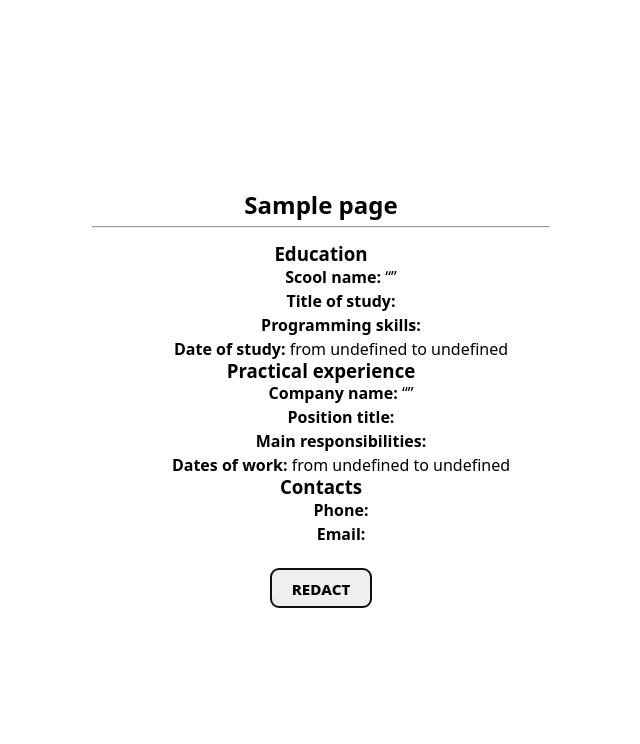
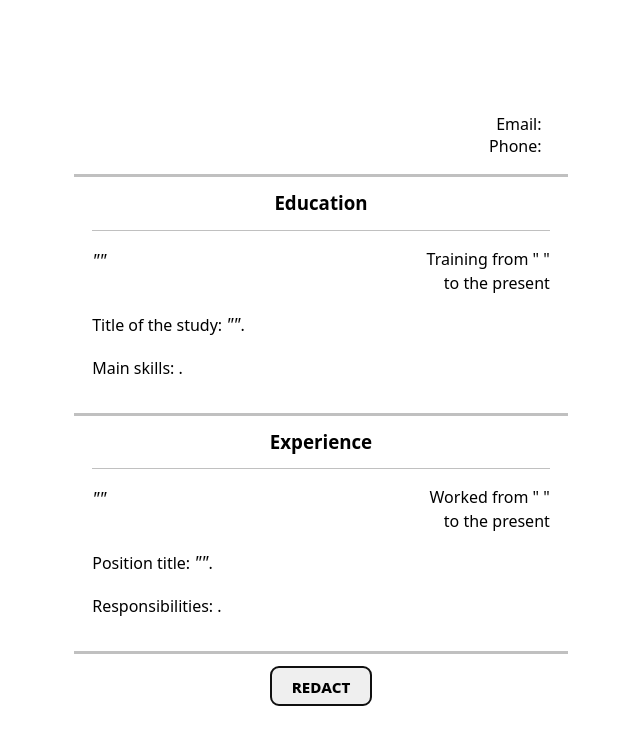
Before and after one commit to petrushya/sample-cv, a React (Vite) app: page / in a window 1280 px wide. Both pictures are taken after a click on the button "preview". Shown: the top 744 px of the page, without its empty margins (319-959 px from the left). Built offline with nearby package versions, Linux system fonts and the light colour scheme.

Commit message:
changed education.jsx experience.jsx person.jsx sample.jsx

```diff
--- a/src/components/experience.jsx
+++ b/src/components/experience.jsx
@@ -31,7 +31,7 @@ export default function Experience({
     const helpDataObj = {};
     Object.assign(helpExpertObj, initData.experience[0]);
     Object.assign(helpDataObj, initData.experience[0]);
-    helpExpertObj.id = "p-ed-" + expert.length;
+    helpExpertObj.id = "p-ex-" + expert.length;
     setExpert([...expert, helpExpertObj]);
     helpDataObj.id = helpExpertObj.id.slice(2);
     setData({ ...data, experience: [...data.experience, helpDataObj] });
@@ -58,9 +58,9 @@ export default function Experience({
   }
 
   return (
-    <section className="mrn-tp">
-      <div className="e-flx alg-cn jst-bw pdn-ln bg-gray">
-        <h2>Practical experience</h2>
+    <section className="mrn-t all-bdr">
+      <div className="e-flx aln-c jst-bw pdn-ln bg-gray">
+        <h2 className="pdn-bl">Practical experience</h2>
         <button
           className="bg-trs"
           name="visibility"
@@ -69,10 +69,21 @@ export default function Experience({
           {visualEx ? <span>&#x25B2;</span> : <span>&#x25BC;</span>}
         </button>
       </div>
-      {visualEx && (
-        <Fragment>
-          <div className="e-flx alg-cn jst-bw pdn-ln bg-lgray">
-            <h3>Place of work</h3>
+      {visualEx &&
+        expert.map((item, index) => (
+          <Fragment key={index + "formEx"}>
+            <div className="e-flx jst-bw pdn-ln bg-lgray">
+              <h3 className="pdn-bl">Place of work</h3>
+              {index > 0 ? (
+                <button
+                  mame="deleteForm"
+                  type="button"
+                  className="bg-trs"
+                  onClick={() => handleExpertDelete(index)}
+                >
+                  &#x1F7AC;
+                </button>
+              ) : (
                 <button
                   mame="addForm"
                   type="button"
@@ -81,30 +92,17 @@ export default function Experience({
                 >
                   more
                 </button>
+              )}
             </div>
-          {expert.map((item, index) => (
             <form
-              key={index + "formEx"}
               onSubmit={(e) => handleDataSave(e, index)}
-              className="e-flx dir-cl"
+              className="e-flx aln-d dir-cl"
             >
-              {index > 0 && (
-                <div className="e-flx alg-cn mrn-btm">
-                  <button
-                    mame="deleteForm"
-                    type="button"
-                    className="btn-sml bg-trs"
-                    onClick={() => handleExpertDelete(index)}
-                  >
-                    &#x1F7AC;
-                  </button>
-                </div>
-              )}
               <label>
                 Company name:
                 <input
                   id="company"
-                  name="name of the company"
+                  name="company"
                   placeholder="company"
                   autoComplete="off"
                   value={item.company}
@@ -117,7 +115,7 @@ export default function Experience({
                 Position title:
                 <input
                   id="position"
-                  name="position title"
+                  name="position"
                   placeholder="position"
                   autoComplete="off"
                   value={item.position}
@@ -130,8 +128,8 @@ export default function Experience({
                 Main responsibilities:
                 <input
                   id="duties"
-                  name="main responsibilities"
-                  placeholder="responsibility"
+                  name="duties"
+                  placeholder="duties"
                   autoComplete="off"
                   value={item.duties}
                   onChange={(e) => handleExpertValue(e, index)}
@@ -139,15 +137,15 @@ export default function Experience({
                 />
                 <span></span>
               </label>
-              <div className="e-flx jst-arn">
-                <label className="e-flx dir-cl alg-st">
+              <div className="e-flx jst-ar dw-100">
+                <label className="e-flx dir-cl aln-t">
                   Start work:
                   <div>
                     <input
                       id="startWork"
                       type="date"
-                      name="getting started"
-                      className="slf-st"
+                      name="started"
+                      className="mrn-lt-n"
                       autoComplete="off"
                       value={item.startWork}
                       onChange={(e) => handleExpertValue(e, index)}
@@ -156,14 +154,14 @@ export default function Experience({
                     <span></span>
                   </div>
                 </label>
-                <label className="e-flx dir-cl alg-st">
+                <label className="e-flx dir-cl aln-t">
                   End work:
                   <div>
                     <input
                       id="endWork"
                       type="date"
-                      name="finished work"
-                      className="slf-st"
+                      name="finished"
+                      className="mrn-lt-n"
                       autoComplete="off"
                       value={item.endWork}
                       onChange={(e) => handleExpertValue(e, index)}
@@ -174,14 +172,13 @@ export default function Experience({
               <button
                 name="confirm"
                 disabled={(() => lockButton(index))()}
-                className="slf-cn mrn-tp"
+                className="slf-c mrn-t"
               >
                 confirm
               </button>
             </form>
+          </Fragment>
         ))}
-        </Fragment>
-      )}
     </section>
   );
 }
--- a/src/components/person.jsx
+++ b/src/components/person.jsx
@@ -22,9 +22,9 @@ export default function Person({
   }
 
   return (
-    <section>
-      <div className="e-flx alg-cn jst-bw pdn-ln bg-gray">
-        <h2>General information</h2>
+    <section className="all-bdr">
+      <div className="e-flx jst-bw pdn-ln bg-gray">
+        <h2 className="pdn-bl">General information</h2>
         <button
           className="bg-trs"
           name="show/hide"
@@ -34,17 +34,12 @@ export default function Person({
         </button>
       </div>
       {visualP && (
-        <div className="e-flx jst-st pdn-ln bg-lgray">
-          <h3>Personal details</h3>
-        </div>
-      )}
-      {visualP && (
-        <form className="e-flx dir-cl" onSubmit={handlePerson}>
+        <form className="e-flx aln-d dir-cl" onSubmit={handlePerson}>
           <label>
             Name:
             <input
               id="name"
-              name="first name"
+              name="name"
               placeholder="Name"
               autoComplete="off"
               value={person.name}
@@ -82,14 +77,14 @@ export default function Person({
             />
             <span></span>
           </label>
-          <label className="e-flx">
+          <label className="e-flx aln-d">
             Phone number:
             <div>
               <small className="blk">Format: 123-456-7890</small>
               <input
                 type="tel"
                 id="phone"
-                name="phone number"
+                name="phone"
                 placeholder="123-456-7890"
                 pattern="[0-9]{3}-[0-9]{3}-[0-9]{4}"
                 autoComplete="off"
@@ -104,7 +99,7 @@ export default function Person({
           </label>
           <button
             name="confirm"
-            className="slf-cn mrn-tp"
+            className="slf-c mrn-t"
             disabled={lockButton()}
           >
             confirm
--- a/src/components/sample.jsx
+++ b/src/components/sample.jsx
@@ -1,36 +1,80 @@
-export default function Page({ data }) {
+export default function Page({ data, person, educ, expert }) {
+  const personData = (() => (data.name ? data : person))();
+  const educData = (() => (data.education.school ? data.education : educ))();
+  const expertData = (() =>
+    data.experience.company ? data.experience : expert)();
 
   return (
-    <section className="max-width-80">
-      <h2>Sample page</h2>
-      <hr />
-      <dl>
-        <h2>{data.name + ' ' +
-          data.surname}</h2>
-        <dt><h3>Education</h3></dt>
-        <dd>
-          <b>Scool name:</b> &ldquo;{data.scool}&rdquo;<br />
-          <b>Title of study:</b> {data.title}<br />
-          <b>Programming skills:</b> {data.scills}<br />
-          <b>Date of study:</b> {'from ' + data.startStudy + ' to '
-          + (data.endStudy !== ''
-          ? data.endStudy : 'the present')}
-        </dd>
-        <dt><h3>Practical experience</h3></dt>
-        <dd>
-          <b>Company name:</b> &ldquo;{data.company}&rdquo;<br />
-          <b>Position title:</b> {data.position}<br />
-          <b>Main responsibilities:</b> {data.duties}<br />
-          <b>Dates of work:</b> {'from ' + data.startWork + ' to '
-          + (data.endWork !== ''
-            ? data.endWork : 'the present')}
-        </dd>
-        <dt><h3>Contacts</h3></dt>
-        <dd>
-          <b>Phone:</b> {data.tel}<br />
-          <b>Email:</b> {data.email}
-        </dd>
-      </dl>
-    </section>
-  )
+    <>
+      <section className="e-flx aln-d jst-bw pdn-bl pdn-ln bdr-bt">
+        <h2 className="pdn-bl mrn-bt txt-lt">
+          <em>{personData.name + " " + personData.surname}</em>
+        </h2>
+        <table>
+          <tbody>
+            <tr>
+              <th>Email:</th>
+              <td>
+                <em>{personData.email}</em>
+              </td>
+            </tr>
+            <tr>
+              <th>Phone:</th>
+              <td>
+                <em>{personData.phone}</em>
+              </td>
+            </tr>
+          </tbody>
+        </table>
+      </section>
+      <section className="e-flx dir-cl pdn-ln bdr-bt">
+        <h3 className="pdn-bl">Education</h3>
+        {educData.map((item, index) => (
+          <div key={index + "sample"} className="bdr-t pdn-bl dw-100">
+            <div className="e-flx aln-t jst-bw mrn-bt">
+              <span className="fnt-lsz txt-lt">
+                <em>"{item.school}"</em>
+              </span>
+              <span className="txt-rt">
+                Training from {item.startStudy || '" "'}<br />to{" "}
+                {item.endStudy || "the present"}
+              </span>
+            </div>
+            <div className="e-flx dir-cl aln-t txt-lt">
+              <span className="mrn-bt">
+                Title of the study: <em className="fnt-lsz">"{item.title}"</em>.
+              </span>
+              <span className="mrn-bt">
+                Main skills: <em className=" fnt-lsz">{item.skills}</em>.
+              </span>
+            </div>
+          </div>
+        ))}
+      </section>
+      <section className="e-flx dir-cl pdn-ln bdr-bt">
+        <h3 className="pdn-bl">Experience</h3>
+        {expertData.map((item, index) => (
+          <div key={index + "sample"} className="bdr-t pdn-bl dw-100">
+            <div className="e-flx aln-t jst-bw mrn-bt">
+              <span className="fnt-lsz txt-lt">
+                <em>"{item.company}"</em>
+              </span>
+              <span className="txt-rt">
+                Worked from {item.startWork || '" "'}<br />to{" "}
+                {item.endWork || "the present"}
+              </span>
+            </div>
+            <div className="e-flx dir-cl aln-t txt-lt">
+              <span className="mrn-bt">
+                Position title: <em className="fnt-lsz">"{item.position}"</em>.
+              </span>
+              <span className="mrn-bt">
+                Responsibilities: <em className="fnt-lsz">{item.duties}</em>.
+              </span>
+            </div>
+          </div>
+        ))}
+      </section>
+    </>
+  );
 }
```
Also changed, not shown: src/components/education.jsx (+34 -37 lines). Lines whose indentation alone changed are shown as unchanged.
